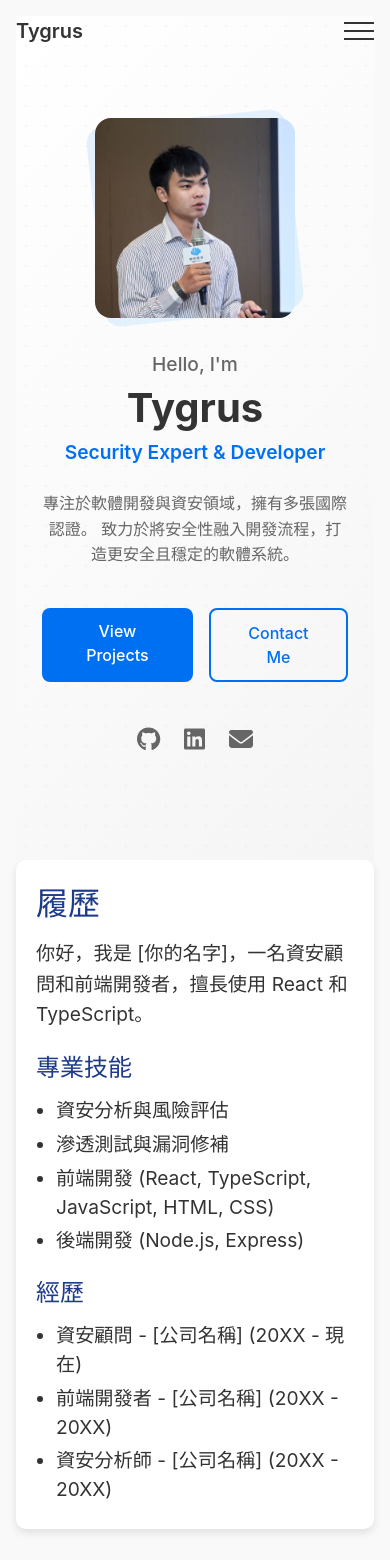
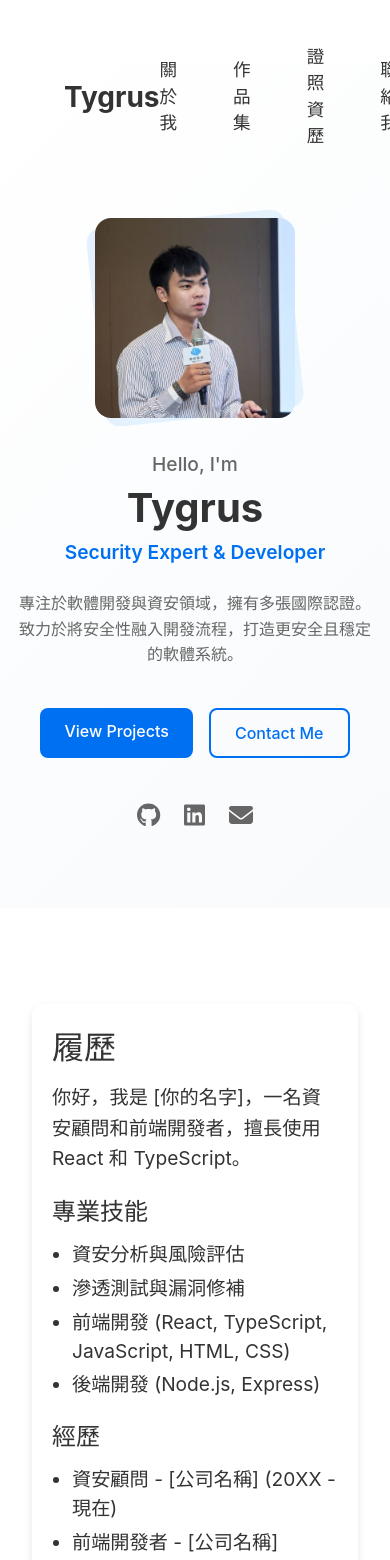
Before and after one commit to Lung-Yu/Lung-Yu.github.io, a React (Vite) app: page /cv in a window 390 px wide. Shown: the top 1560 px of the page. Built offline with nearby package versions, Linux system fonts and the light colour scheme.

Commit message:
重構樣式系統，新增 CSS 變數以改善可維護性，調整各元件的樣式與佈局，並優化響應式設計

```diff
--- a/src/App.tsx
+++ b/src/App.tsx
@@ -1,7 +1,6 @@
 import { useState } from 'react';
 import { BrowserRouter as Router, Route, Routes } from 'react-router-dom';
 import Navbar from './components/Navbar';
-import AboutMe from './components/AboutMe';
 import Projects from './components/Projects';
 import Certificates from './components/Certificates';
 import Modal from './components/modal/Modal';
--- a/src/index.css
+++ b/src/index.css
@@ -1,17 +1,39 @@
 :root {
-  font-family: Inter, system-ui, Avenir, Helvetica, Arial, sans-serif;
+  /* 主要色彩系統 */
+  --color-primary: #0070f3;
+  --color-secondary: #666666;
+  --color-background: #ffffff;
+  --color-text: #333333;
+  --color-muted: #888888;
+
+  /* 中性色調 */
+  --color-gray-50: #fafafa;
+  --color-gray-100: #f5f5f5;
+  --color-gray-200: #eeeeee;
+
+  /* 間距系統 */
+  --spacing-xs: 0.5rem;
+  --spacing-sm: 1rem;
+  --spacing-md: 2rem;
+  --spacing-lg: 4rem;
+
+  /* 圓角 */
+  --radius-sm: 4px;
+  --radius-md: 8px;
+  --radius-lg: 16px;
+
+  /* 陰影 */
+  --shadow-sm: 0 1px 2px rgba(0, 0, 0, 0.04);
+  --shadow-md: 0 2px 4px rgba(0, 0, 0, 0.06);
+  --shadow-lg: 0 4px 6px rgba(0, 0, 0, 0.08);
+
+  /* 字體系統 */
+  font-family: Inter, system-ui, -apple-system, sans-serif;
   line-height: 1.5;
-  font-weight: 400;
-  color-scheme: light dark;
-  color: #333;
-  background-color: #f9f9f9;
   font-synthesis: none;
   text-rendering: optimizeLegibility;
   -webkit-font-smoothing: antialiased;
   -moz-osx-font-smoothing: grayscale;
-  --primary-color: #1e3a8a;
-  --secondary-color: #f9f9f9;
-  --accent-color: #ff6b6b;
 }
 
 * {
@@ -21,77 +43,23 @@
 }
 
 body {
-  margin: 0;
-  min-width: 320px;
-  min-height: 100vh;
-  background-color: var(--secondary-color);
-}
-
-#root {
-  min-height: 100vh;
-  display: flex;
-  flex-direction: column;
+  background-color: var(--color-background);
+  color: var(--color-text);
 }
 
 a {
-  font-weight: 500;
-  color: var(--primary-color);
+  color: var(--color-primary);
   text-decoration: none;
+  transition: color 0.2s ease;
 }
 
 a:hover {
-  color: var(--accent-color);
-}
-
-h1, h2, h3 {
-  color: var(--primary-color);
+  color: var(--color-secondary);
 }
 
 button {
-  border-radius: 5px;
+  background: transparent;
   border: none;
-  padding: 10px 20px;
-  background-color: var(--primary-color);
-  color: white;
   cursor: pointer;
-  transition: background-color 0.2s, box-shadow 0.2s;
+  transition: all 0.2s ease;
 }
-
-button:hover {
-  background-color: var(--accent-color);
-  box-shadow: 0 4px 8px rgba(0, 0, 0, 0.1);
-}
-
-/* 響應式設計 */
-@media (max-width: 768px) {
-  #root {
-    padding: 0.5rem;
-  }
-
-  section {
-    padding: 15px;
-  }
-
-  h1, h2, h3 {
-    font-size: 1.5em;
-  }
-
-  button {
-    padding: 8px 16px;
-  }
-}
-
-/* iPhone 12 Pro */
-@media (max-width: 390px) {
-  #root {
-    padding: 0.25rem;
-  }
-
-  section {
-    padding: 10px;
-  }
-
-  h1, h2, h3 {
-    font-size: 1.2em;
-  }
-}
--- a/src/styles/App.css
+++ b/src/styles/App.css
@@ -1,50 +1,40 @@
-#root {
-  max-width: 1280px;
+main {
+  width: 100%;
+  max-width: 1920px;
   margin: 0 auto;
-  padding: 1rem;
-  width: 100%;
-  box-sizing: border-box;
+  padding: var(--spacing-md);
 }
 
-main {
-  width: 100%;
-  display: flex;
-  flex-direction: column;
-  align-items: center;
-  gap: 2rem;
-}
-
-/* 移除 section 的樣式，改為使用 id 選擇器 */
-#about-me,
-#projects,
-#certificates {
-  width: 100%;
-  max-width: 1200px;
-  margin: 0;
-  box-sizing: border-box;
+section {
+  margin: var(--spacing-lg) 0;
 }
 
 footer {
   width: 100%;
-  padding: 20px;
-  background-color: var(--primary-color);
-  color: #fff;
+  padding: var(--spacing-md);
+  background-color: var(--color-gray-50);
+  color: var(--color-text);
   text-align: center;
-  margin-top: 2rem;
+  margin-top: var(--spacing-lg);
+}
+
+.modal {
+  background-color: rgba(0, 0, 0, 0.8);
+  backdrop-filter: blur(8px);
 }
 
 .modal-content {
   max-width: 90%;
-  max-height: 90%;
-  object-fit: contain;
+  max-height: 90vh;
+  border-radius: var(--radius-md);
 }
 
 .close {
-  position: absolute;
-  top: 20px;
-  right: 35px;
-  color: #fff;
-  font-size: 40px;
-  font-weight: bold;
-  cursor: pointer;
+  color: var(--color-background);
+  opacity: 0.8;
+  transition: opacity 0.2s ease;
 }
+
+.close:hover {
+  opacity: 1;
+}
--- a/src/styles/Hero.css
+++ b/src/styles/Hero.css
@@ -1,11 +1,10 @@
-/* src/styles/Hero.css */
 .hero {
     position: relative;
     min-height: 100vh;
     display: flex;
     align-items: center;
-    background-color: #fafafa;
-    overflow: hidden;
+    background-color: #ffffff;
+    padding-top: 80px;
 }
 
 .hero-background {
@@ -16,22 +15,22 @@
 .hero-gradient {
     position: absolute;
     inset: 0;
-    background: linear-gradient(135deg, #ffffff 0%, #f5f5f5 100%);
+    background: linear-gradient(135deg, #ffffff 0%, #f8fafc 100%);
 }
 
-.hero-pattern {
-    position: absolute;
-    inset: 0;
-    opacity: 0.3;
-    background-image: radial-gradient(#e0e0e0 1px, transparent 1px);
-    background-size: 20px 20px;
+.hero-title .greeting {
+    font-size: 1.2rem;
+    color: #666;
+    font-weight: 500;
+    background: none;
+    padding: 0;
 }
 
 .hero-content {
     width: 100%;
-    max-width: 1200px;
+    max-width: 1920px;
     margin: 0 auto;
-    padding: 2rem;
+    padding: 0 4rem;
     position: relative;
     z-index: 1;
 }
--- a/src/styles/Navbar.css
+++ b/src/styles/Navbar.css
@@ -1,53 +1,54 @@
-/* src/styles/Navbar.css */
 .navbar {
   position: fixed;
   top: 0;
   left: 0;
   right: 0;
   z-index: 1000;
-  padding: 1rem 0;
+  width: 100%;
+  padding: 2rem 0;
   transition: all 0.3s ease;
   background-color: transparent;
 }
 
 .navbar.scrolled {
-  background-color: rgba(255, 255, 255, 0.95);
+  background-color: rgba(255, 255, 255, 0.98);
   backdrop-filter: blur(10px);
-  padding: 0.8rem 0;
-  box-shadow: 0 2px 10px rgba(0, 0, 0, 0.05);
+  padding: 1.2rem 0;
+  box-shadow: 0 2px 15px rgba(0, 0, 0, 0.04);
 }
 
 .nav-container {
-  max-width: 1200px;
+  width: 100%;
+  max-width: 1920px;
   margin: 0 auto;
-  padding: 0 2rem;
+  padding: 0 4rem;
   display: flex;
   justify-content: space-between;
   align-items: center;
 }
 
 .nav-logo {
-  font-size: 1.5rem;
-  font-weight: 600;
+  font-size: 1.75rem;
+  font-weight: 700;
   color: #333;
   text-decoration: none;
-  transition: color 0.3s ease;
+  transition: all 0.3s ease;
 }
 
 .nav-menu {
   display: flex;
-  gap: 2.5rem;
+  gap: 3.5rem;
   align-items: center;
 }
 
 .nav-link {
-  color: #666;
+  color: #333;
   text-decoration: none;
-  font-size: 0.95rem;
+  font-size: 1.1rem;
   font-weight: 500;
-  padding: 0.5rem 0;
+  padding: 0.75rem 0;
   position: relative;
-  transition: color 0.3s ease;
+  transition: all 0.3s ease;
 }
 
 .nav-link::after {
@@ -61,82 +62,6 @@
   transition: width 0.3s ease;
 }
 
-.nav-link:hover {
-  color: #0070f3;
-}
-
 .nav-link:hover::after {
   width: 100%;
 }
-
-.nav-toggle {
-  display: none;
-  flex-direction: column;
-  gap: 6px;
-  background: none;
-  border: none;
-  padding: 0;
-  cursor: pointer;
-  width: 30px;
-}
-
-.hamburger-line {
-  display: block;
-  width: 100%;
-  height: 2px;
-  background-color: #333;
-  transition: all 0.3s ease;
-}
-
-@media (max-width: 768px) {
-  .nav-toggle {
-    display: flex;
-  }
-
-  .nav-menu {
-    position: absolute;
-    top: 100%;
-    left: 0;
-    right: 0;
-    flex-direction: column;
-    gap: 0;
-    background-color: white;
-    padding: 1rem 0;
-    box-shadow: 0 2px 10px rgba(0, 0, 0, 0.1);
-    opacity: 0;
-    visibility: hidden;
-    transform: translateY(-10px);
-    transition: all 0.3s ease;
-  }
-
-  .nav-menu.active {
-    opacity: 1;
-    visibility: visible;
-    transform: translateY(0);
-  }
-
-  .nav-link {
-    display: block;
-    padding: 1rem 2rem;
-    width: 100%;
-    text-align: center;
-  }
-
-  .nav-link::after {
-    display: none;
-  }
-
-  .nav-link:hover {
-    background-color: #f5f5f5;
-  }
-}
-
-@media (max-width: 480px) {
-  .nav-container {
-    padding: 0 1rem;
-  }
-
-  .nav-logo {
-    font-size: 1.25rem;
-  }
-}
--- a/src/styles/certificate/Certificates.css
+++ b/src/styles/certificate/Certificates.css
@@ -1,74 +1,110 @@
 .certificates {
-  padding: 20px;
-  background-color: #fff;
-  border-radius: 10px;
-  box-shadow: 0 4px 8px rgba(0, 0, 0, 0.1);
+  padding: var(--spacing-lg);
+  max-width: 1200px;
+  margin: 0 auto;
 }
 
 .certificates h2 {
+  font-size: 2.5rem;
+  font-weight: 600;
   text-align: center;
-  margin-bottom: 20px;
+  margin-bottom: var(--spacing-lg);
+  color: var(--color-text);
 }
 
 .categories {
   display: flex;
   justify-content: center;
-  margin-bottom: 20px;
+  gap: var(--spacing-sm);
+  margin-bottom: var(--spacing-lg);
+  flex-wrap: wrap;
 }
 
 .categories button {
-  margin: 0 10px;
-  padding: 10px 20px;
-  border: none;
-  background-color: #007bff;
-  color: white;
-  cursor: pointer;
-  border-radius: 5px;
-  transition: background-color 0.2s, box-shadow 0.2s;
+  padding: 0.75rem 1.5rem;
+  background-color: var(--color-gray-100);
+  color: var(--color-text);
+  border-radius: var(--radius-md);
+  font-weight: 500;
+  transition: all 0.3s ease;
 }
 
 .categories button:hover {
-  background-color: #0056b3;
-  box-shadow: 0 4px 8px rgba(0, 0, 0, 0.1);
+  background-color: var(--color-gray-200);
+}
+
+.categories button.active {
+  background-color: var(--color-primary);
+  color: white;
 }
 
 .gallery {
   display: grid;
-  grid-template-columns: repeat(auto-fill, minmax(300px, 1fr));
-  gap: 20px;
+  grid-template-columns: repeat(auto-fill, minmax(320px, 1fr));
+  gap: var(--spacing-md);
 }
 
 .certificate {
-  display: flex;
-  flex-direction: column;
-  align-items: center;
-  padding: 10px;
-  border: 1px solid #ddd;
-  border-radius: 5px;
+  position: relative;
+  background: var(--color-background);
+  border: 1px solid var(--color-gray-100);
+  border-radius: var(--radius-md);
+  overflow: hidden;
+  transition: all 0.3s ease;
   cursor: pointer;
-  transition: transform 0.2s, box-shadow 0.2s;
+  display: grid;
+  grid-template-rows: auto 1fr;
 }
 
 .certificate:hover {
-  transform: scale(1.05);
-  box-shadow: 0 4px 8px rgba(0, 0, 0, 0.1);
+  transform: translateY(-4px);
+  border-color: var(--color-primary);
+  box-shadow: var(--shadow-lg);
 }
 
-.certificate-image {
-  max-width: 100%;
-  height: auto;
-  border-radius: 5px;
+.certificate img {
+  width: 100%;
+  height: 200px;
+  object-fit: cover;
+  border-bottom: 1px solid var(--color-gray-100);
+  transition: transform 0.3s ease;
+}
+
+.certificate:hover img {
+  transform: scale(1.05);
 }
 
 .certificate-info {
-  text-align: center;
-  margin-top: 10px;
+  padding: var(--spacing-md);
+  background: var(--color-background);
+  display: grid;
+  gap: var(--spacing-xs);
 }
 
 .certificate-info h3 {
-  margin: 10px 0;
+  font-size: 1.25rem;
+  font-weight: 600;
+  color: var(--color-text);
+  margin: 0;
 }
 
 .certificate-info p {
-  color: #555;
+  color: var(--color-secondary);
+  font-size: 0.95rem;
+  line-height: 1.5;
+  margin: 0;
 }
+
+@media (max-width: 768px) {
+  .certificates {
+    padding: var(--spacing-md);
+  }
+
+  .gallery {
+    gap: var(--spacing-sm);
+  }
+
+  .certificate-info {
+    padding: var(--spacing-sm);
+  }
+}
```
